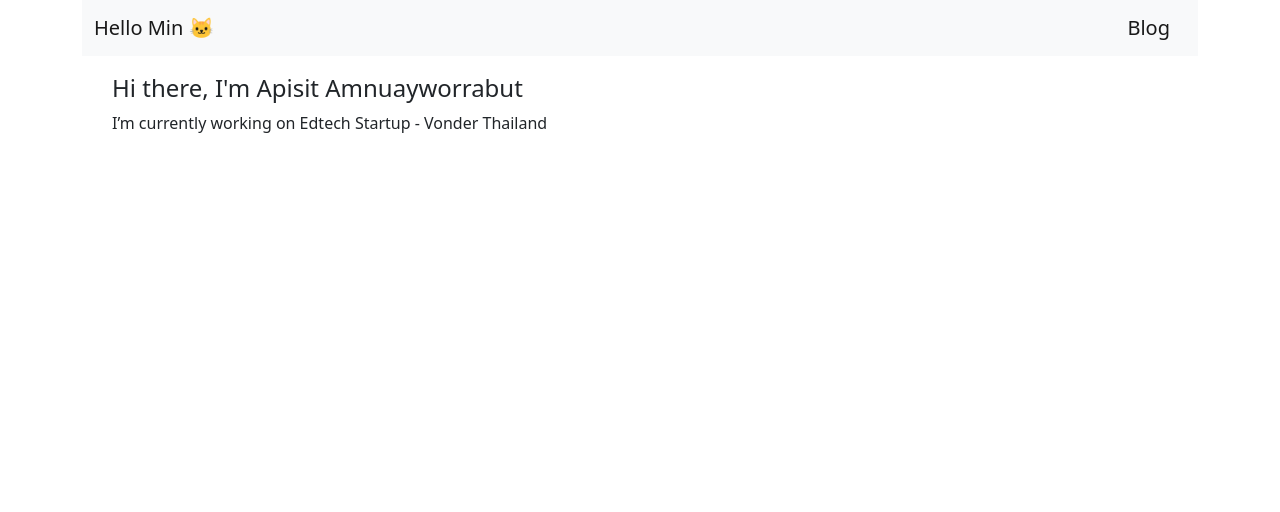
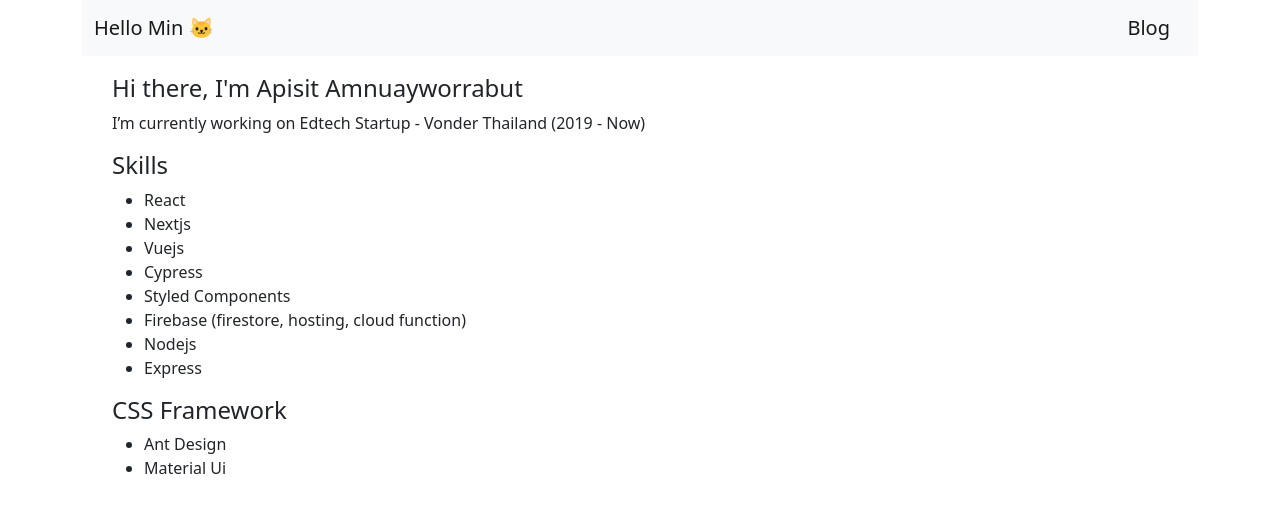
Before and after one commit to minnyww/next-js-blog-strapi, a Next.js app: page / in a window 1280 px wide. Shown: the top 512 px of the page. Built offline with nearby package versions, Linux system fonts and the light colour scheme.

Commit message:
[UPDATE] first page

```diff
--- a/pages/index.js
+++ b/pages/index.js
@@ -7,7 +7,26 @@
          <div className="container-sm">
             <div style={{ margin: "18px" }}>
                <h4>Hi there, I'm Apisit Amnuayworrabut</h4>
-               <p>I’m currently working on Edtech Startup - Vonder Thailand</p>
+               <p>
+                  I’m currently working on Edtech Startup - Vonder Thailand
+                  (2019 - Now)
+               </p>
+               <h4>Skills</h4>
+               <ul>
+                  <li>React</li>
+                  <li>Nextjs </li>
+                  <li>Vuejs</li>
+                  <li>Cypress</li>
+                  <li>Styled Components</li>
+                  <li>Firebase (firestore, hosting, cloud function)</li>
+                  <li>Nodejs</li>
+                  <li>Express</li>
+               </ul>
+               <h4>CSS Framework</h4>
+               <ul>
+                  <li>Ant Design</li>
+                  <li>Material Ui</li>
+               </ul>
             </div>
          </div>
       </Layout>
```
